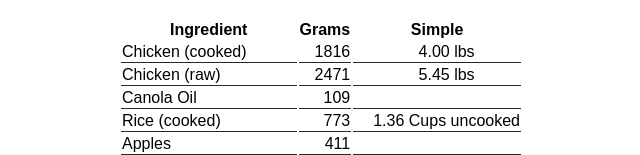
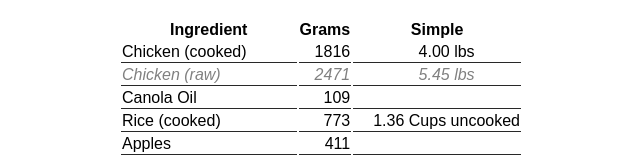
Before and after one commit to NathanHil/dog, a React (Create React App) app: page / in a window 1280 px wide. Shown: the part 172-327 px from the top of the page, without its empty margins (319-959 px from the left). Built offline with nearby package versions, Linux system fonts and the light colour scheme.

Commit message:
Add a style attribute for ingredient items

```diff
--- a/src/components/IngredientItem.tsx
+++ b/src/components/IngredientItem.tsx
@@ -5,11 +5,12 @@ interface IngredientItemProps {
   name: string;
   amount: number;
   volume?: string;
+  style?: React.CSSProperties;
 }
 
-const IngredientItem: React.FC<IngredientItemProps> = ({ name, amount, volume }) => {
+const IngredientItem: React.FC<IngredientItemProps> = ({ name, amount, volume, style}) => {
   return (
-    <tr colSpan="3">
+    <tr colSpan="3" style={style}>
       <td className="ingredient">{name}</td>
       <td className="amount">{amount}</td>
       <td className="volume">{volume}</td>
--- a/src/components/IngredientList.tsx
+++ b/src/components/IngredientList.tsx
@@ -35,16 +35,43 @@ const IngredientList: React.FC<IngredientListProps> = ({ days }) => {
           </tr>
         </thead>
         <tbody>
-        <IngredientItem name="Chicken (cooked)" amount={ingredients.chicken.toFixed(0)} volume={(ingredients.chicken/453.592).toFixed(2)+" lbs"} />
-        <IngredientItem name="Chicken (raw)" amount={(ingredients.chicken/0.735).toFixed(0)} volume={((ingredients.chicken/0.735)/453.592).toFixed(2)+" lbs"} />
-        <IngredientItem name="Canola Oil" amount={ingredients.canola.toFixed(0)} />
-        <IngredientItem name="Rice (cooked)" amount={ingredients.rice.toFixed(0)} volume={(ingredients.uncookedRice).toFixed(2)+" Cups uncooked"}/>
-        <IngredientItem name="Apples" amount={ingredients.apples.toFixed(0)} />
-        <IngredientItem name="Carrots" amount={ingredients.carrots.toFixed(0)} />
-        <IngredientItem name="Kale" amount={ingredients.kale.toFixed(0)} />
-        <IngredientItem name="Salt" amount={(ingredients.salt).toFixed(2)} volume={(days * 0.4).toFixed(2)+" tsp"} />
-        <IngredientItem name="Omega-3" amount={(ingredients.omega3).toFixed(2)} volume={(days * 0.191356628461).toFixed(2)+" tsp"} />
-        <IngredientItem name="BalanceIT" amount={(ingredients.balanceit).toFixed(2)} volume={(days * 0.07008).toFixed(1)+" Cups"}/>
+        <IngredientItem
+          name="Chicken (cooked)"
+          amount={ingredients.chicken.toFixed(0)}
+          volume={(ingredients.chicken/453.592).toFixed(2)+" lbs"} />
+        <IngredientItem
+          name="Chicken (raw)"
+          amount={(ingredients.chicken/0.735).toFixed(0)}
+          volume={((ingredients.chicken/0.735)/453.592).toFixed(2)+" lbs"}
+          style={{ color: "grey", fontStyle: "italic"}} />
+        <IngredientItem
+          name="Canola Oil"
+          amount={ingredients.canola.toFixed(0)} />
+        <IngredientItem
+          name="Rice (cooked)"
+          amount={ingredients.rice.toFixed(0)}
+          volume={(ingredients.uncookedRice).toFixed(2)+" Cups uncooked"}/>
+        <IngredientItem
+          name="Apples"
+          amount={ingredients.apples.toFixed(0)} />
+        <IngredientItem
+          name="Carrots"
+          amount={ingredients.carrots.toFixed(0)} />
+        <IngredientItem
+          name="Kale"
+          amount={ingredients.kale.toFixed(0)} />
+        <IngredientItem
+          name="Salt"
+          amount={(ingredients.salt).toFixed(2)}
+          volume={(days * 0.4).toFixed(2)+" tsp"} />
+        <IngredientItem
+          name="Omega-3"
+          amount={(ingredients.omega3).toFixed(2)}
+          volume={(days * 0.191356628461).toFixed(2)+" tsp"} />
+        <IngredientItem
+          name="BalanceIT"
+          amount={(ingredients.balanceit).toFixed(2)}
+          volume={(days * 0.07008).toFixed(1)+" Cups"}/>
         <tr><td><strong>Total</strong></td><td>{totals.totalGrams.toFixed(0)} g</td><td><strong>{((totals.totalPerDay)/2).toFixed(0)}g</strong> per meal ({days*2})</td></tr>
         </tbody>
       </table>
```
Also changed, not shown: 7 other files (tests, documents, lock files or other folders).
